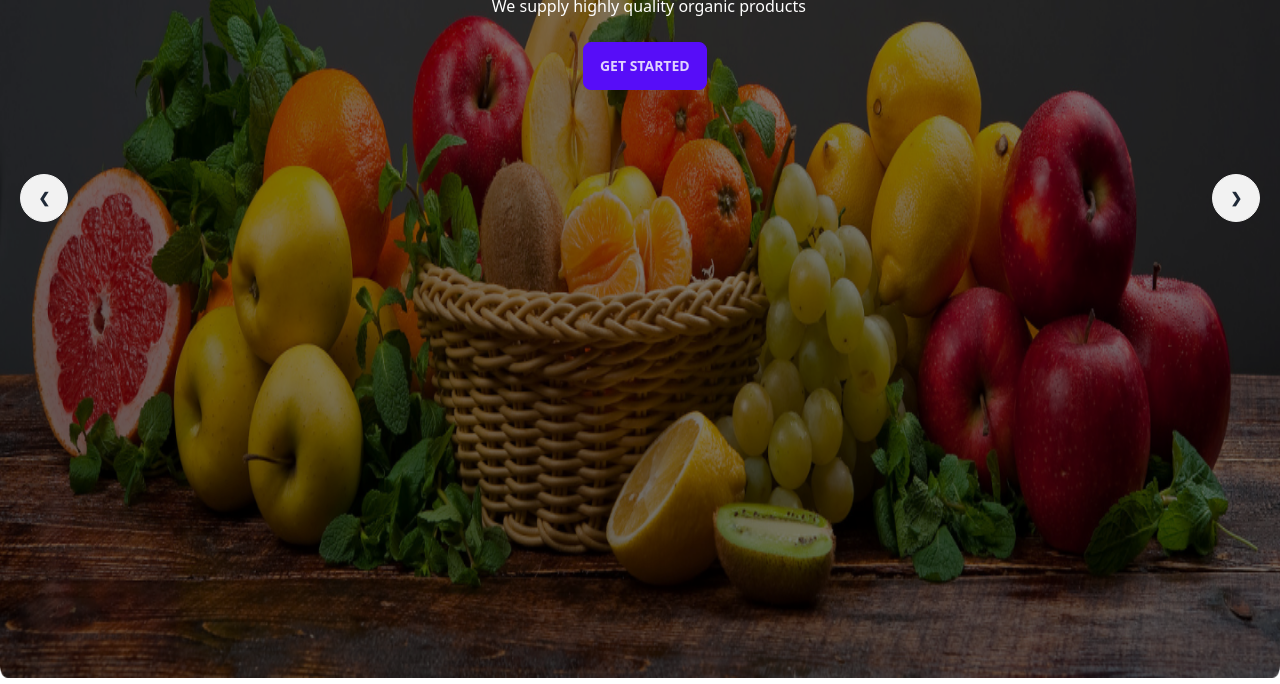
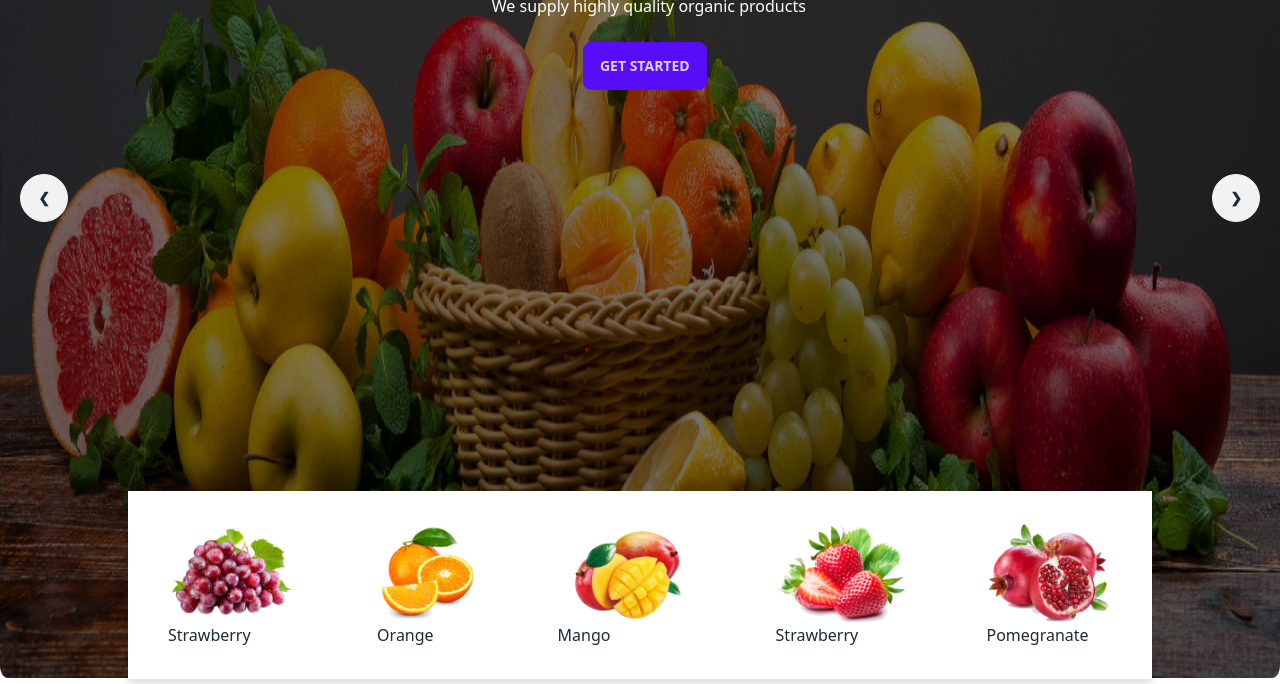
Before and after one commit to ahad5z/fruit-website, a plain HTML site: page index.html in a window 1280 px wide. Shown: the part 358-1042 px from the top of the page. Drawn offline with nearby package versions, Linux system fonts and the light colour scheme; grey boxes are pictures that could not be loaded.

Commit message:
add Pomegranate img

```diff
--- a/index.html
+++ b/index.html
@@ -55,7 +55,7 @@
 <body>
     <header>
 <!-- navbar section start  -->
-<section>
+<section class="rounded-lg relative">
     <div class="navbar bg-nav-bg">
         <div class="navbar-center hidden lg:flex">
           <ul class="menu menu-horizontal px-1">
@@ -120,7 +120,7 @@
               <a href="#slide2" class="btn btn-circle">❯</a>
             </div>
           </div>
-           <!--secensd slider  -->
+           <!--secend slider-->
           <div id="slide2" class="carousel-item relative w-full  md:w-full">
             <img src="./images/banner2.png" class=" w-full h-56 md:h-auto brightness-50 rounded-lg" />
             <div class="hero-content text-center absolute top-1 md:top-11 left-[7%] md:left-[12%] lg:left-[28%] ">
@@ -170,7 +170,37 @@
             </div>
           </div>
         </div>
+        <!-- Fruit section  -->
+      <div class="hidden lg:block max-w-5xl mx-auto  bg-white drop-shadow-lg py-8 absolute top-[80%] left-32 px-10">
+        <div class=" flex justify-evenly gap-20">
+          <div>
+            <img src="./images/fruit1.png" alt="">
+            <p>Strawberry</p>
+          </div>
+          <div>
+            <img src="./images/fruit2.png" alt="">
+            <p>Orange</p>
+          </div>
+          <div>
+            <img src="./images/fruit3.png" alt="">
+            <p>Mango</p>
+          </div>
+          <div>
+            <img src="./images/fruit4.png" alt="">
+            <p>Strawberry</p>
+          </div>
+          <div>
+            <img src="./images/fruit5.png" alt="">
+            <p>Pomegranate</p>
+          </div>
+        </div>
+      </div>
+    </section>
     </header>
+    <main>
+
+
+    </main>
 
 </body>
 </html>
```
